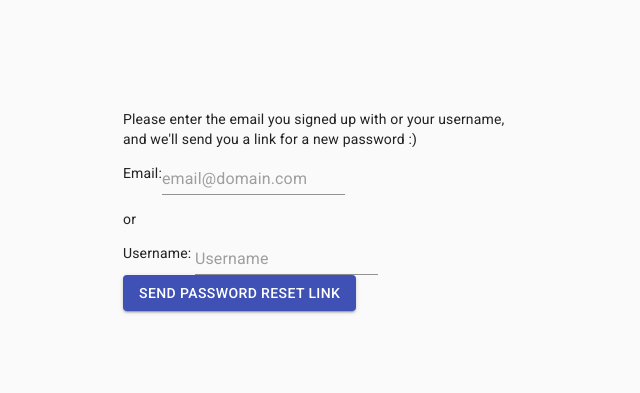
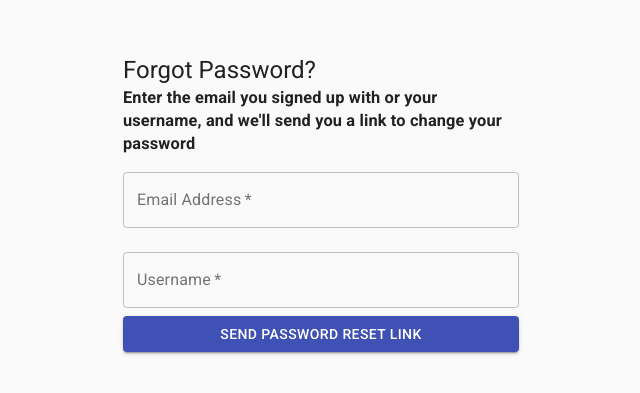
Before and after one commit to BitShiftITProject/bs-frontend, a React (Create React App) app: page /forgotpassword in a window 1280 px wide. Shown: the part 197-590 px from the top of the page, without its empty margins (319-959 px from the left). Built offline with nearby package versions, Linux system fonts and the light colour scheme.

Commit message:
made login link to sign up and forgot password (no way back from them to the log in though) and formatted forgot password a bit

```diff
--- a/src/Components/LoggedOutComponents/ForgotPassword/ForgotPassword.js
+++ b/src/Components/LoggedOutComponents/ForgotPassword/ForgotPassword.js
@@ -1,6 +1,17 @@
 import React, { Component } from 'react'
 import './ForgotPassword.css'
-import { TextField, Button } from '@material-ui/core'
+import { BACKEND, AUTHENTICATE } from '../../../Endpoints'
+import {
+  TextField,
+  Button,
+  Checkbox,
+  FormControlLabel,
+  Grid,
+  Avatar,
+  Typography,
+} from '@material-ui/core'
+import { Link } from 'react-router-dom'
+import LockOutlinedIcon from '@material-ui/icons/LockOutlined'
 
 class ForgotPassword extends Component {
   state = { email: '', username: '' }
@@ -22,18 +33,27 @@ class ForgotPassword extends Component {
   render() {
     return (
       <div className='forgot_password'>
+        <Typography component='h1' variant='h5'>
+          Forgot Password?
+        </Typography>
+
+        <Typography component='h3' variant='h10'>
+          Enter the email you signed up with or your username, and we'll send you a link to change your password
+          </Typography>
         <form onSubmit={this.handleSubmit}>
           {/* NOT SURE WHICH ONE WE WOULD USE OVERALL TO SIGN IN (email or username) SO BOTH IS INCLUDED FOR NOW */}
 
-          <p>
-            Please enter the email you signed up with or your username, and we'll send you a link
-            for a new password :)
-          </p>
+          {/* <label htmlFor='forgot_password__email' className='forgot_password__email'>
+            Email:
+          </label> */}
 
-          <label htmlFor='forgot_password__email' className='forgot_password__email'>
-            Email:
-          </label>
+
           <TextField
+            variant='outlined'
+            margin='normal'
+            fullWidth
+            label='Email Address'
+
             id='forgot_password__email'
             type='email'
             placeholder='email@domain.com'
@@ -43,10 +63,14 @@ class ForgotPassword extends Component {
             required={!this.state.username}
           />
 
-          <p> or </p>
+          {/* <label htmlFor='forgot_password__username'> Username: </label> */}
+          <TextField
+            variant='outlined'
+            margin='normal'
+            required
+            fullWidth
+            label='Username'
 
-          <label htmlFor='forgot_password__username'> Username: </label>
-          <TextField
             id='forgot_password__username'
             type='text'
             placeholder='Username'
@@ -59,11 +83,14 @@ class ForgotPassword extends Component {
           <Button
             className='forgot_password__button'
             type='submit'
+            fullWidth
             variant='contained'
             color='primary'
           >
             Send Password Reset Link
           </Button>
+
+
         </form>
       </div>
     )
--- a/src/Components/LoggedOutComponents/Login/Login.js
+++ b/src/Components/LoggedOutComponents/Login/Login.js
@@ -92,18 +92,21 @@ class Login extends Component {
           </Button>
           <Grid container>
             <Grid item xs>
-              <Link href='#' variant='body2'>
+              <Link to="/forgotpassword" variant='body2'>
                 Forgot password?
               </Link>
             </Grid>
+
+
+
             <Grid item>
-              <Link href='#' variant='body2'>
+              <Link to='/signup' variant='body2'>
                 {"Don't have an account? Sign Up"}
               </Link>
             </Grid>
           </Grid>
         </form>
-      </div>
+      </div >
     )
   }
 }
```
